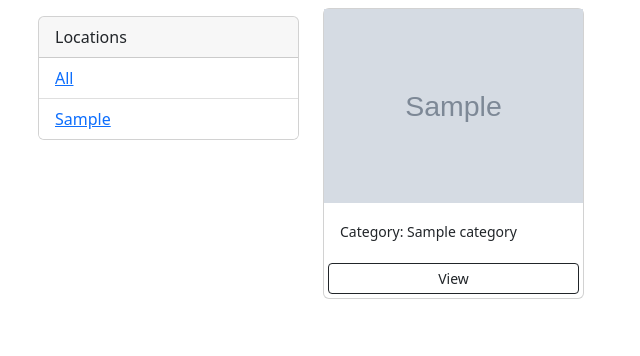
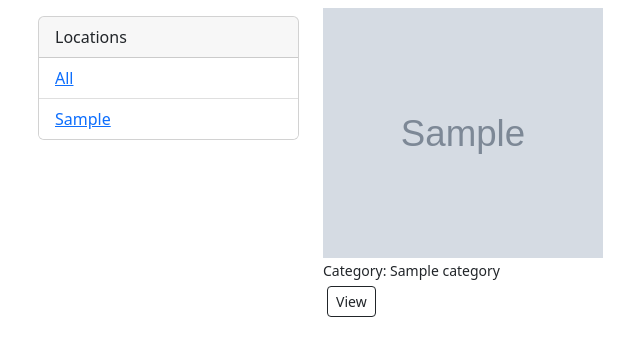
Before and after one commit to gladys-gg/photogallery, a Django app: page / in a window 1280 px wide. Shown: the part 54-410 px from the top of the page, without its empty margins (44-684 px from the left). Run offline with Django 4.2, Linux system fonts and the light colour scheme; tables that the repository leaves empty hold one stand-in row (values such as "Sample post"); grey boxes marked "Sample" are stand-in pictures.

Commit message:
edited the photos pixels

```diff
--- a/photos/templates/photos/gallery.html
+++ b/photos/templates/photos/gallery.html
@@ -30,10 +30,10 @@
 
                 {% for photo in photos %}
                 <div class="col-md-4">
-                    <div class="card my-2">
-                        <img class="image-thumbail" src="{{photo.image.url}}" alt="Card image cap">
+                    <div class=" my-2">
+                        <img class="image-thumbail" src="{{photo.image.url}}" height="250px" width="280px" alt="Card image cap">
 
-                        <div class="card-body">
+                        <div class="body">
                             <small>Category: {{photo.category.name}}</small>
                         </div>
                         <a href="{% url 'photo' photo.id %}" class="btn btn-outline-dark btn-sm m-1">View</a>
```
